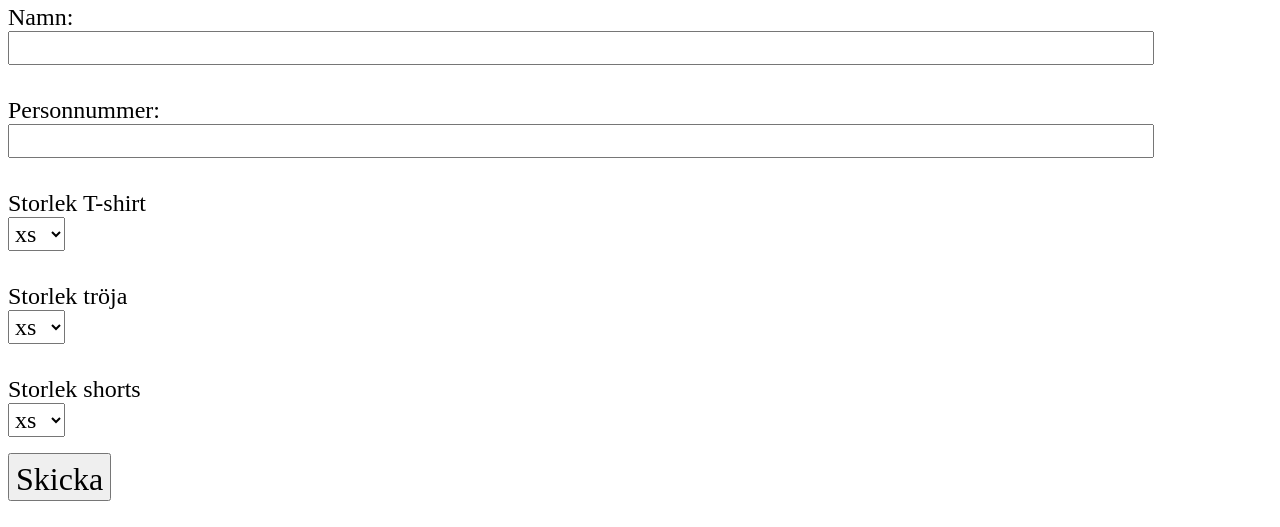
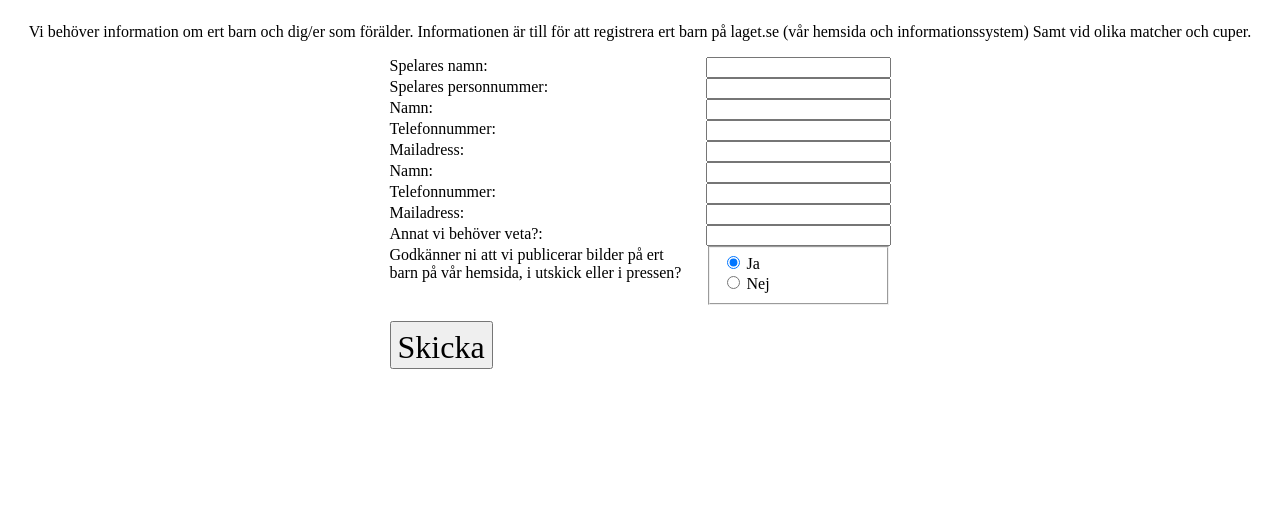
Before and after one commit to perakerberg/ifkoxnevalla, a plain HTML site: page index.html in a window 1280 px wide. Shown: the part 81-608 px from the top of the page. Drawn offline with Linux system fonts and the light colour scheme.

Commit message:
adds form

```diff
--- a/index.html
+++ b/index.html
@@ -1,12 +1,20 @@
 <!DOCTYPE html>
 <html>
+    <head>
+        <meta charset="utf-8">
+        <link rel="stylesheet" href="style.css">
+    </head>
     <body>
+        <h1>Information om spelare</h1>
+  <p>Vi behöver information om ert barn och dig/er som förälder. Informationen är till för att registrera ert
+    barn på laget.se (vår hemsida och informationssystem) Samt vid olika matcher och cuper.</p>
+
 <form
-  name="coaches-details"
+  name="ny-spelare"
   method="POST"
   netlify-honeypot="bot-field"
   data-netlify="true"
-  action="/tack-ledare"
+  action="/tack.html"
 >
   <p class="hidden">
     <label>
@@ -14,48 +22,67 @@
     </label>
   </p>
 
-  <div style="display: fle; flex-direction: column">
-    <span style="font-family: Luckiest Guy; padding-top: 2rem;font-size:1.5rem; display: block;">Namn: </span>
-      <input type="text" name="name" style="font-size: 1.5rem; width: 90%" />
-    <span style="font-family: Luckiest Guy; padding-top: 2rem;font-size:1.5rem; display: block;"> Personnummer:</span>
-      <input type="text" name="ssn" style="font-size: 1.5rem; width: 90%" />
-      <span style="font-family: Luckiest Guy; padding-top: 2rem;font-size:1.5rem; display: block;">Storlek T-shirt </span>
 
-<select id="tshirt" name="tshirt" style="font-family: Luckiest Guy; padding:2px; font-size: 1.5rem">
-  <option value="xs">xs</option>
-  <option value="s">s</option>
-  <option value="m">m</option>
-  <option value="l">l</option>
-  <option value="l">xl</option>
-  <option value="l">xxl</option>
-
-</select>
-   <span style="font-family: Luckiest Guy; padding-top: 2rem;font-size:1.5rem; display: block;">Storlek tröja </span>
-
-<select id="shirt" name="shirt" style="font-family: Luckiest Guy; padding:2px; font-size: 1.5rem">
-  <option value="xs">xs</option>
-  <option value="s">s</option>
-  <option value="m">m</option>
-  <option value="l">l</option>
-  <option value="l">xl</option>
-  <option value="l">xxl</option>
+  <div class="player-info">
+    <div class="player-info__field">
+        <span>Spelares namn:</span>
+        <input type="text" name="player-name" />
+    </div>
+    <div class="player-info__field">
+        <span>Spelares personnummer:</span>
+        <input type="text" name="player-ssn" />
+    </div>
+    <div class="player-info__field">
+        <span>Namn:</span>
+        <input type="text" name="parent1-name" />
+    </div>
+    <div class="player-info__field">
+        <span>Telefonnummer:</span>
+        <input type="text" name="parent1-phone" />
+    </div>
+    <div class="player-info__field">
+        <span>Mailadress:</span>
+        <input type="email" name="parent1-mail" />
+    </div>
+    <div class="player-info__field">
+        <span>Namn:</span>
+        <input type="text" name="parent2-name" />
+    </div>
+    <div class="player-info__field">
+        <span>Telefonnummer:</span>
+        <input type="phone" name="parent2-phone" />
+    </div>
+    <div class="player-info__field">
+        <span>Mailadress:</span>
+        <input type="email" name="parent2-mail" />
+    </div>
+    <div class="player-info__field">
+        <span>Annat vi behöver veta?:</span>
+        <input type="textarea" name="other-info" />
+    </div>
+    <div class="player-info__field">
+        <span>Godkänner ni att vi publicerar bilder på ert barn på vår hemsida, i utskick eller i pressen?</span>
+        <fieldset>
 
 
-</select>
-    <span style="font-family: Luckiest Guy; padding-top: 2rem;font-size:1.5rem; display: block;">Storlek shorts </span>
+            <div>
+              <input type="radio" id="yes" name="publish-approve" value="yes"
+                     checked>
+              <label for="yes">Ja</label>
+            </div>
 
-<select id="shorts" name="shorts" style="font-family: Luckiest Guy; padding:2px; font-size: 1.5rem">
-  <option value="xs">xs</option>
-  <option value="s">s</option>
-  <option value="m">m</option>
-  <option value="l">l</option>
-  <option value="l">xl</option>
-  <option value="l">xxl</option>
+            <div>
+              <input type="radio" id="no" name="publish-approve" value="no">
+              <label for="no">Nej</label>
+            </div>
 
 
-</select>
+        </fieldset>
+    </div>
+  </div>
 
-  </div>
+
+
 
   <p>
     <button type="submit" style="font-family: Luckiest Guy; font-size: 2rem; padding-top:6px">Skicka</button>
@@ -64,6 +91,6 @@
 
 
 
-<div style="font-family: Luckiest Guy; font-size:2rem; margin-top:2rem; display: block;">Glöm inte: Utbildning 2 juni 17:30!</div>
+
 </body>
 </html>
--- /dev/null
+++ b/style.css
@@ -0,0 +1,23 @@
+.hidden{
+    display: none;
+}
+body{
+    display: flex;
+    align-items: center;
+    justify-content: center;
+
+    flex-direction: column;
+}
+
+.player-info{
+    max-width: 600px;
+    display: flex;
+    flex-direction: column;
+
+}
+
+.player-info__field{
+    display: grid;
+    grid-template-columns: 300px 1fr;
+    gap: 1rem;
+}
```
Also changed, not shown: tack.html (added, +10 -0 lines).
